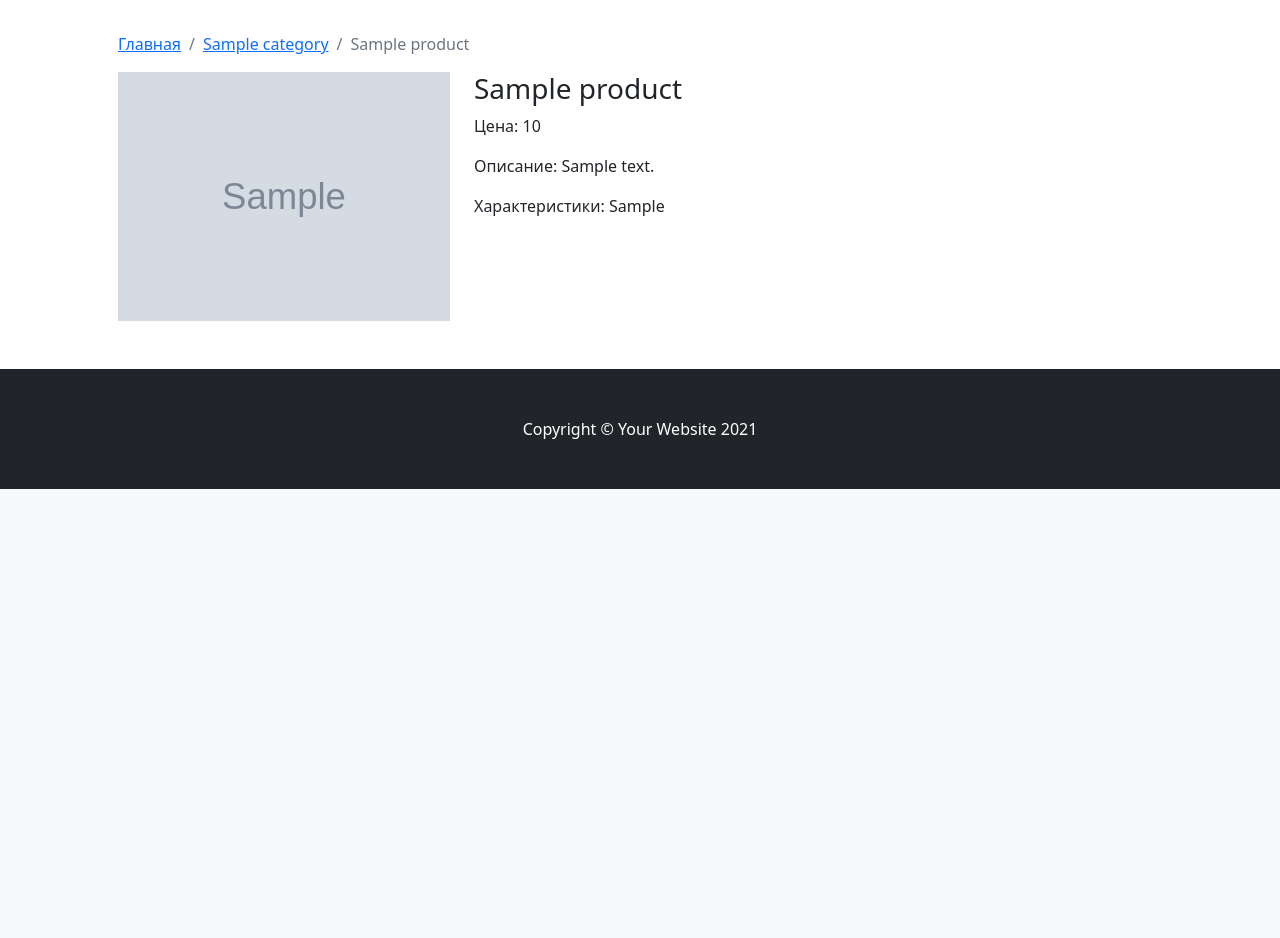
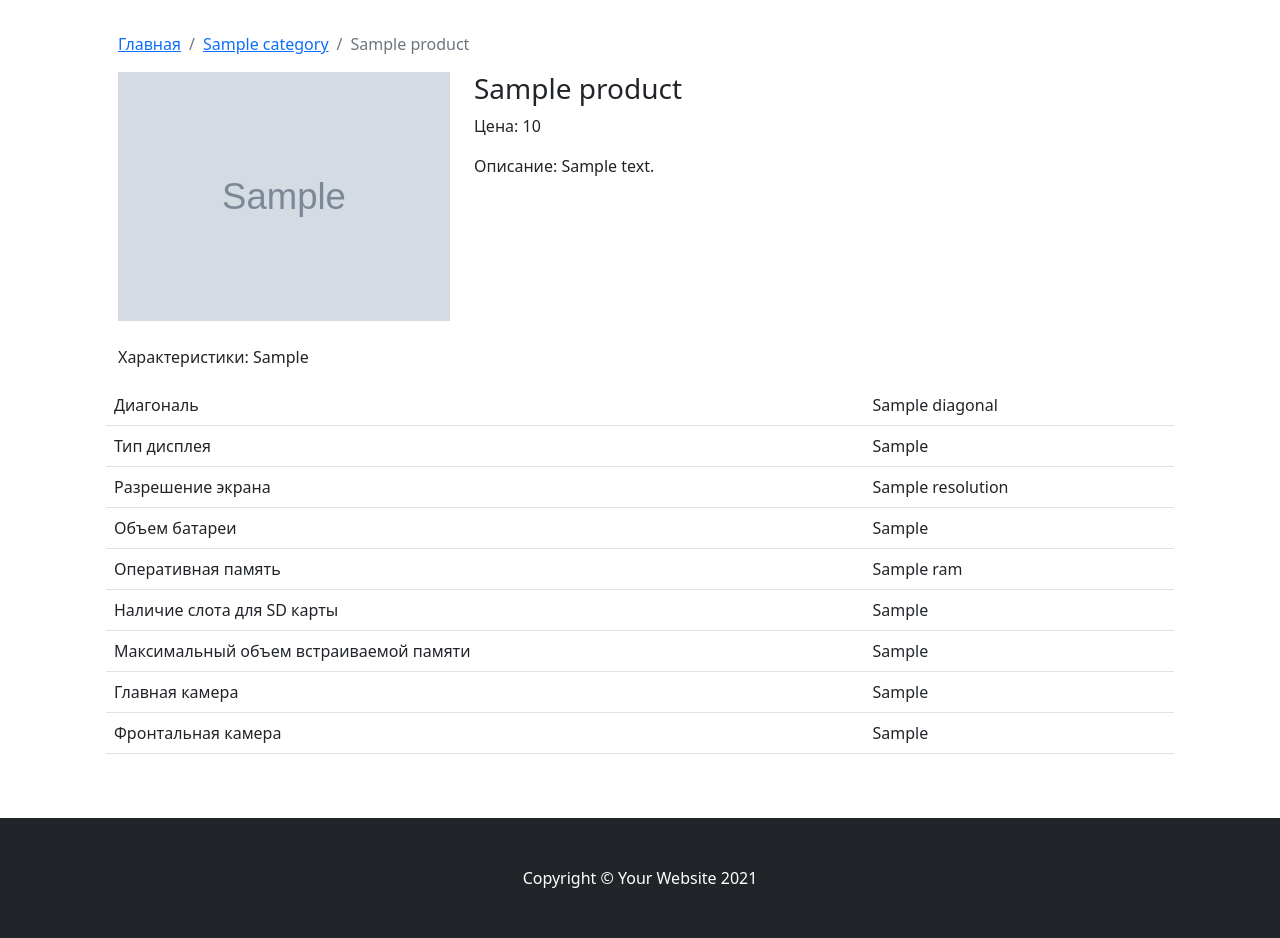
Before and after one commit to ZhanatUturova/shop, a Django app: template shop/baseapp/templates/product_detail.html in a window 1280 px wide. Shown: the part 417-1355 px from the top of the page. Before the commit the page ends 906 px from the top, so only its background shows below. Run offline with Django 3.2, Linux system fonts and the light colour scheme; the template is opened without the code that fills it: most values are stand-ins (such as "Sample title", 1, 10 or a date in 2020); grey boxes marked "Sample" are stand-in pictures.

Commit message:
14 lesson include product specifications into prodict_details

```diff
--- a/shop/baseapp/templates/product_detail.html
+++ b/shop/baseapp/templates/product_detail.html
@@ -18,8 +18,13 @@
         <h3>{{ product.title }}</h3>
         <p>Цена: {{ product.price }}</p>
         <p>Описание: {{ product.description }}</p>
-        <p>Характеристики: {{ product. }}</p>
     </div>
+    <p class="mt-4">Характеристики: {{ product. }}</p>
+    {% if product.category.slug == 'notebooks' %}
+        {% include 'notebook_specification.html' %}
+    {% else %}
+        {% include 'smartphone_specification.html' %}
+    {% endif %}
 </div>
 
 {% endblock content %}
--- /dev/null
+++ b/shop/baseapp/templates/smartphone_specification.html
@@ -0,0 +1,40 @@
+<table class="table">
+    <tbody>
+      <tr>
+        <td>Диагональ</td>
+        <td>{{ product.diagonal }}</td>
+      </tr>
+      <tr>
+        <td>Тип дисплея</td>
+        <td>{{ product.display_type }}</td>
+      </tr>
+      <tr>
+        <td>Разрешение экрана</td>
+        <td>{{ product.resolution }}</td>
+      </tr>
+      <tr>
+        <td>Объем батареи</td>
+        <td>{{ product.accum_volum }}</td>
+      </tr>
+      <tr>
+        <td>Оперативная память</td>
+        <td>{{ product.ram }}</td>
+      </tr>
+      <tr>
+        <td>Наличие слота для SD карты</td>
+        <td>{{ product.sd }}</td>
+      </tr>
+      <tr>
+        <td>Максимальный объем встраиваемой памяти</td>
+        <td>{{ product.sd_volum_max }}</td>
+      </tr>
+      <tr>
+        <td>Главная камера</td>
+        <td>{{ product.main_cam_mp }}</td>
+      </tr>
+      <tr>
+        <td>Фронтальная камера</td>
+        <td>{{ product.frontal_cam_mp }}</td>
+      </tr>
+    </tbody>
+  </table>
```
Also changed, not shown: shop/baseapp/templates/notebook_specification.html (+28 -12 lines).
